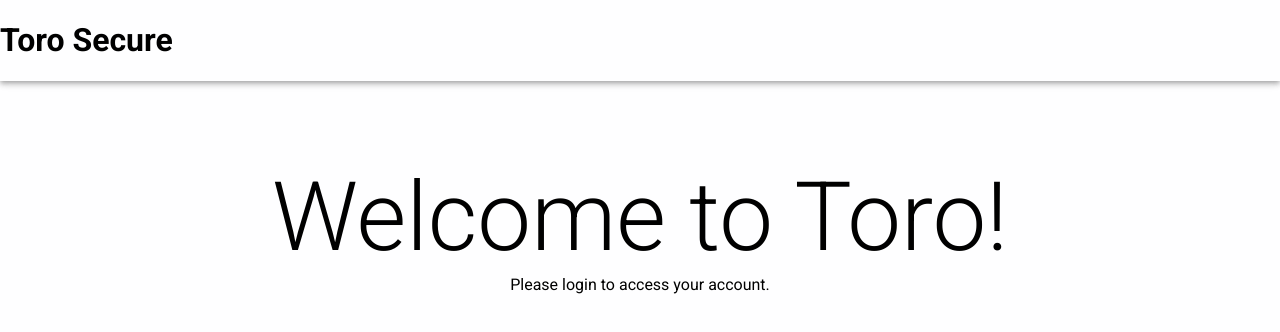
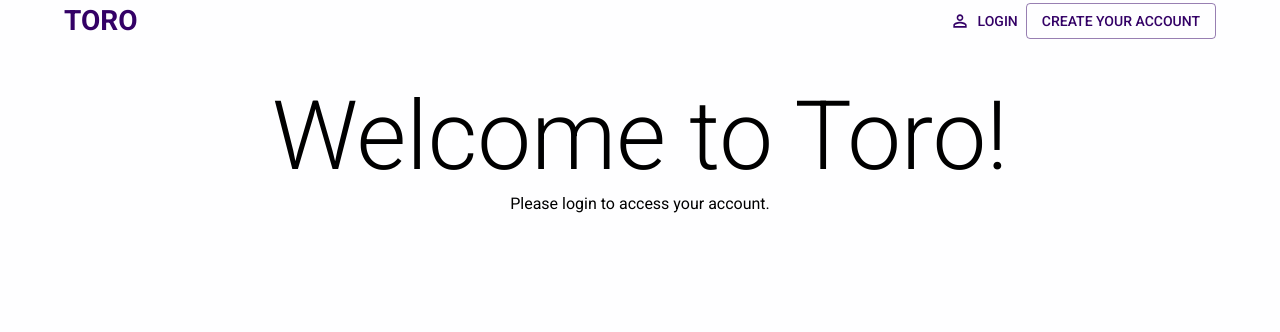
Before and after one commit to andretgregorio/toro-test, a Next.js app in the folder frontend/: page / in a window 1280 px wide. Shown: the top 332 px of the page. Built offline with nearby package versions, Linux system fonts and the light colour scheme.

Commit message:
:sparkles: Create NavBar with login and create  account button

```diff
--- a/frontend/src/configuration/mui-theme.ts
+++ b/frontend/src/configuration/mui-theme.ts
@@ -9,4 +9,13 @@
   typography: {
     fontFamily: 'roboto, sans-serif',
   },
+  components: {
+    MuiAppBar: {
+      styleOverrides: {
+        root: () => ({
+          boxShadow: 'none',
+        }),
+      },
+    },
+  },
 });
--- a/frontend/src/pages/index.tsx
+++ b/frontend/src/pages/index.tsx
@@ -1,5 +1,5 @@
 import Head from 'next/head';
-import { Layout } from '@/shared/layout';
+import Layout from '@/shared/layout';
 import { Box, Typography, Container } from '@mui/material';
 
 export default function Home() {
--- /dev/null
+++ b/frontend/src/shared/NavBar.tsx
@@ -0,0 +1,25 @@
+import { AppBar, Box, Button, Container, Typography } from '@mui/material';
+import { PermIdentity } from '@mui/icons-material';
+
+export default function NavBar() {
+  return (
+    <AppBar color="transparent">
+      <Container>
+        <Box display="flex" justifyContent="space-between">
+          <Typography fontSize={28} color="primary" fontWeight="bold">
+            TORO
+          </Typography>
+
+          <Box display="flex" alignItems="center">
+            <Button variant="text" color="primary" startIcon={<PermIdentity />}>
+              Login
+            </Button>
+            <Button variant="outlined" color="primary">
+              Create your account
+            </Button>
+          </Box>
+        </Box>
+      </Container>
+    </AppBar>
+  );
+}
--- a/frontend/src/shared/layout.tsx
+++ b/frontend/src/shared/layout.tsx
@@ -1,12 +1,10 @@
-import { AppBar } from '@mui/material';
 import { PropsWithChildren } from 'react';
+import NavBar from './NavBar';
 
-export function Layout({ children }: PropsWithChildren) {
+export default function Layout({ children }: PropsWithChildren) {
   return (
     <>
-      <AppBar position="static" color="transparent">
-        <h1>Toro Secure</h1>
-      </AppBar>
+      <NavBar />
       {children}
     </>
   );
```
Also changed, not shown: 1 other file (tests, documents, lock files or other folders).
